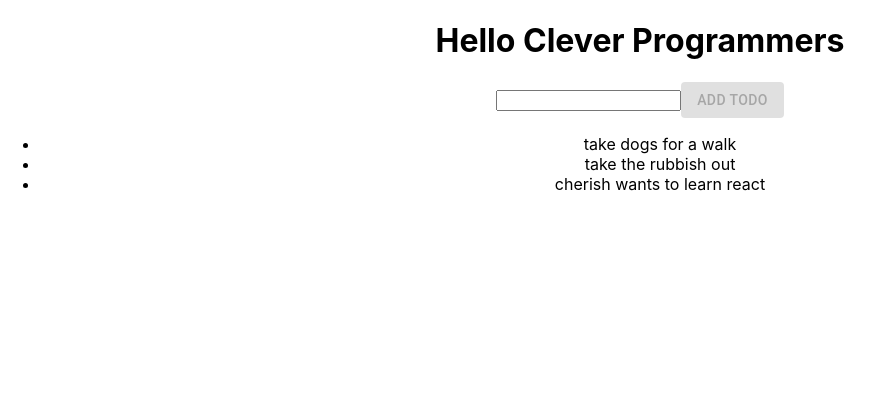
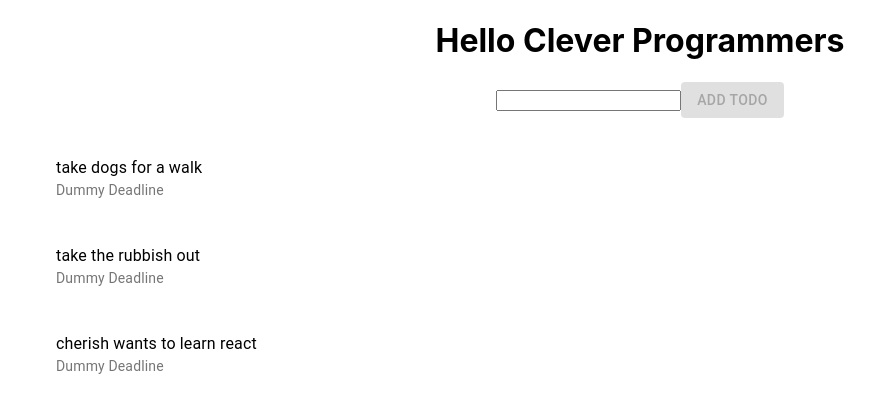
Before and after one commit to cherishebojudah/todo-app-with-react-and-firebase, a React (Create React App) app: page / in a window 1280 px wide. Shown: the top 412 px of the page, without its empty margins (0-884 px from the left). Built offline with nearby package versions, Linux system fonts and the light colour scheme.

Commit message:
imported materail ui components in TODO component

```diff
--- a/src/Todo.js
+++ b/src/Todo.js
@@ -1,10 +1,14 @@
-import React from 'react'
+import React from 'react';
+import './Todo.css';
+import { List, ListItem, ListItemText, ListItemAvatar, Avatar } from '@material-ui/core';
 
 function Todo (props) {
     return (
-        <div>
-            <li>{props.text}</li>
-        </div>
+        <List>
+            <ListItem>
+                <ListItemText primary={props.text} secondary = "Dummy Deadline" />
+            </ListItem>
+        </List>
     )
 }
 
```
Also changed, not shown: src/Todo.css (added).
